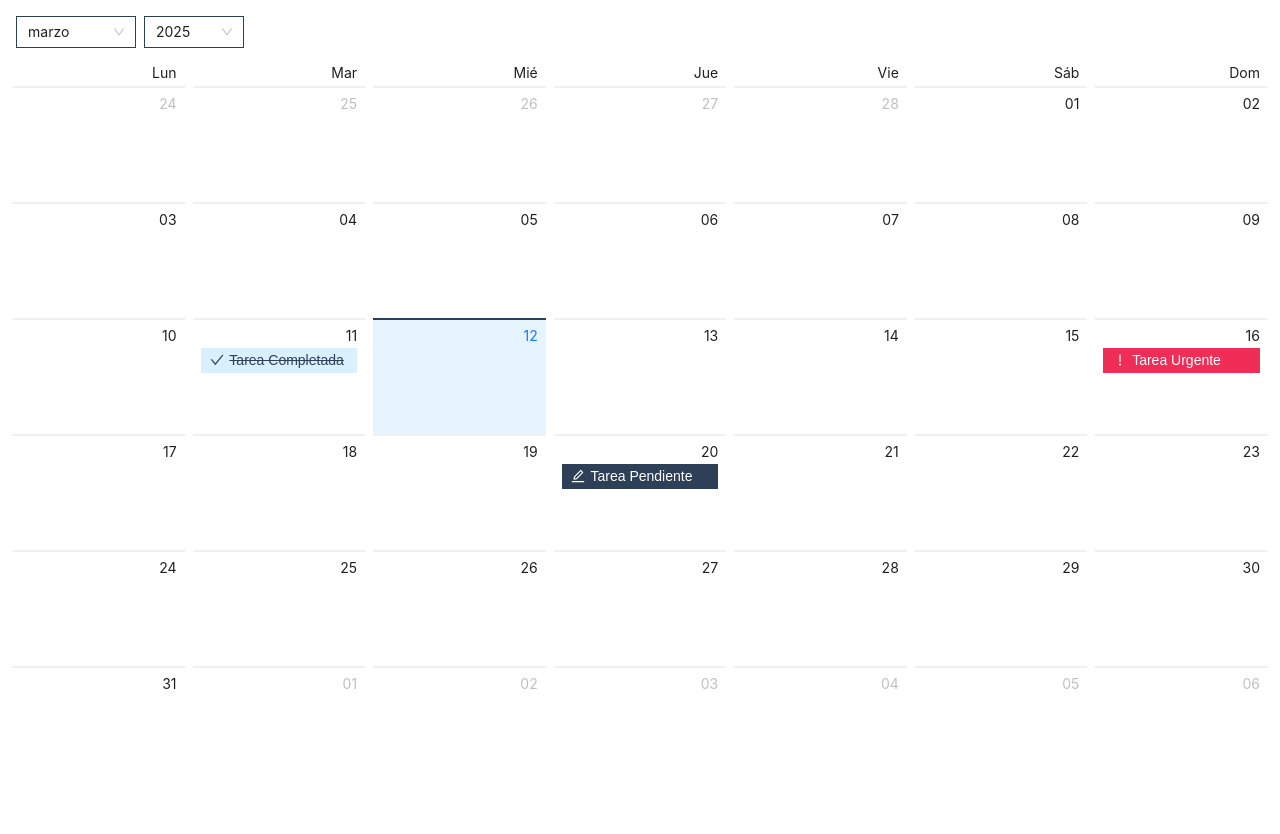
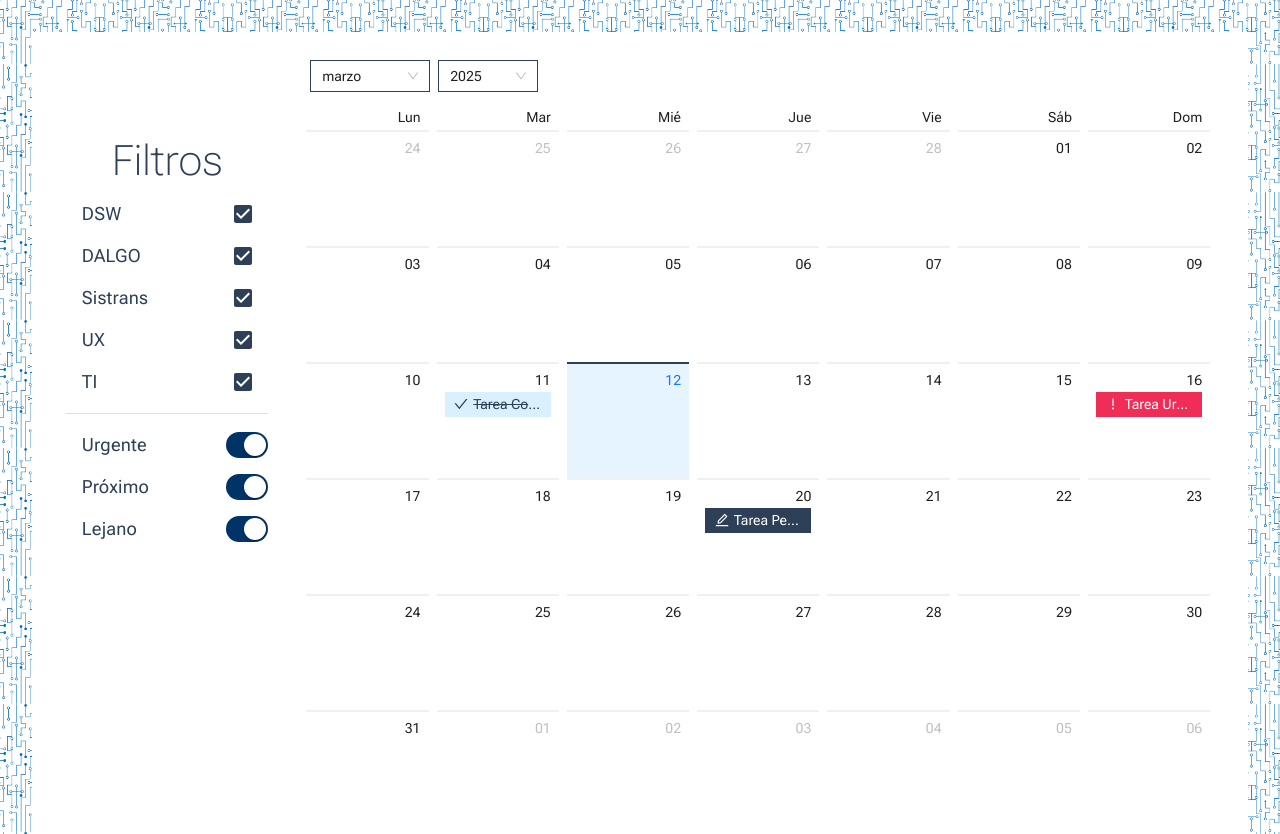
Before and after one commit to wareval0/ialarm, a React (Create React App) app in the folder ialarm_web/: page / in a window 1280 px wide. Before the commit the page ends 800 px from the top, so only its background shows below. Built offline with nearby package versions, Linux system fonts and the light colour scheme.

Commit message:
Visualizacion de los filtros

```diff
--- a/ialarm_web/src/App.css
+++ b/ialarm_web/src/App.css
@@ -0,0 +1,3 @@
+body{
+    margin: 0 !important;
+}
--- a/ialarm_web/src/App.js
+++ b/ialarm_web/src/App.js
@@ -4,7 +4,7 @@ import PageCalendar from './components/PageCalendar';
 
 const App = () => {
   return (
-    <div>
+    <div >
       <PageCalendar></PageCalendar>
     </div>
   );
--- a/ialarm_web/src/components/Calendar.js
+++ b/ialarm_web/src/components/Calendar.js
@@ -5,6 +5,7 @@ import 'dayjs/locale/es';
 import { CheckOutlined, EditOutlined, ExclamationOutlined} from '@ant-design/icons'; // Importa íconos
 import "./Calendar.css";
 import es_ES from 'antd/es/locale/es_ES'; // Importa la localización en español
+import CustomSwitch from './CustomSwitch';
 
 dayjs.locale("es");
 
--- /dev/null
+++ b/ialarm_web/src/components/CustomSwitch.js
@@ -0,0 +1,43 @@
+import { styled } from '@mui/material/styles';
+import Switch from '@mui/material/Switch';
+
+const CustomSwitch = styled((props) => (
+  <Switch focusVisibleClassName=".Mui-focusVisible" disableRipple {...props} />
+))(({ theme }) => ({
+  width: 42,
+  height: 26,
+  padding: 0,
+  '& .MuiSwitch-switchBase': {
+    padding: 0,
+    margin: 2,
+    transitionDuration: '300ms',
+    '&.Mui-checked': {
+      transform: 'translateX(16px)',
+      color: '#fff',
+      '& + .MuiSwitch-track': {
+        backgroundColor: '#003366', // Fondo azul oscuro cuando está activado
+        opacity: 1,
+        border: 0,
+      },
+    },
+    '&.Mui-disabled + .MuiSwitch-track': {
+      opacity: 0.5,
+    },
+  },
+  '& .MuiSwitch-thumb': {
+    width: 22,
+    height: 22,
+    boxSizing: 'border-box',
+    backgroundColor: '#fff', // Círculo blanco
+  },
+  '& .MuiSwitch-track': {
+    borderRadius: 26 / 2,
+    backgroundColor: '#ccc', // Color gris cuando está desactivado
+    opacity: 1,
+    transition: theme.transitions.create(['background-color'], {
+      duration: 500,
+    }),
+  },
+}));
+
+export default CustomSwitch;
--- /dev/null
+++ b/ialarm_web/src/components/Filtros.css
@@ -0,0 +1,9 @@
+h2{
+    font-family: 'Roboto Flex', sans-serif !important;
+    color: #2E4057;
+    font-size: 3em;
+    font-weight: lighter;
+    text-align: center;
+    margin-top: 2em;
+    margin-bottom: 0;
+}
--- /dev/null
+++ b/ialarm_web/src/components/Filtros.js
@@ -0,0 +1,123 @@
+import * as React from 'react';
+import List from '@mui/material/List';
+import ListItem from '@mui/material/ListItem';
+import ListItemButton from '@mui/material/ListItemButton';
+import ListItemText from '@mui/material/ListItemText';
+import Checkbox from '@mui/material/Checkbox';
+import Switch from '@mui/material/Switch';
+import Divider from '@mui/material/Divider';
+import CustomSwitch from './CustomSwitch';
+import "./Filtros.css";
+
+
+export default function CheckboxListSecondary() {
+    const [checked, setChecked] = React.useState([1, 2, 3, 4, 5]);
+    const [switchState, setSwitchState] = React.useState({
+        urgente: true,
+        proximo: true,
+        lejano: true
+    });
+
+
+    const values = {
+        1: 'DSW',
+        2: 'DALGO',
+        3: 'Sistrans',
+        4: 'UX',
+        5: 'TI'
+    }
+
+    // Maneja cambios en los checkboxes
+    const handleToggle = (value) => () => {
+        const currentIndex = checked.indexOf(value);
+        const newChecked = [...checked];
+
+        if (currentIndex === -1) {
+            newChecked.push(value);
+        } else {
+            newChecked.splice(currentIndex, 1);
+        }
+
+        setChecked(newChecked);
+    };
+
+    // Maneja cambios en los switches
+    const handleSwitchChange = (name) => (event) => {
+        setSwitchState({ ...switchState, [name]: event.target.checked });
+    };
+
+
+
+    return (
+        <>
+        <h2 style={{fontFamily: "Roboto"}}>Filtros</h2>
+        <List dense sx={{ width: '100%', maxWidth: 360, bgcolor: 'background.paper' }}>
+        {[1, 2, 3, 4, 5].map((value) => {
+            const labelId = `checkbox-list-secondary-label-${value}`;
+            return (
+            <ListItem
+                key={value}
+                sx={{
+                    color: '#2E4057', // Color del texto
+                    fontSize: '1em', // Tamaño del texto
+                    '& .MuiTypography-root': { fontSize: '1.3em'}, // Personaliza el texto primario
+                }}
+                secondaryAction={
+                <Checkbox
+                    edge="end"
+                    onChange={handleToggle(value)}
+                    checked={checked.includes(value)}
+                    inputProps={{ 'aria-labelledby': labelId }}
+                    sx={{
+                        color: '#2E4057', // Color del checkbox cuando no está seleccionado
+                        '&.Mui-checked': {
+                            color: '#2E4057', // Color cuando está seleccionado
+                        },
+                    }}
+
+                />
+                }
+                disablePadding
+            >
+                <ListItemButton>
+                <ListItemText id={labelId} primary={values[value]} />
+                </ListItemButton>
+            </ListItem>
+            );
+        }
+
+
+
+        )}
+
+         {/* Separador */}
+        <Divider sx={{ margin: '10px 0' }} />
+
+        {/* Switches */}
+        {["Urgente", "Próximo", "Lejano"].map((label) => {
+            const key = label.normalize("NFD").replace(/[\u0300-\u036f]/g, "").toLowerCase();
+
+            return (
+                <ListItem key={key} disablePadding
+                sx={{
+                    color: '#2E4057', // Color del texto
+                    fontSize: '1em', // Tamaño del texto
+                    '& .MuiTypography-root': { fontSize: '1.3em'}, // Personaliza el texto primario
+                }}
+                >
+                    <ListItemButton>
+                        <ListItemText primary={label} />
+                    </ListItemButton>
+                    <CustomSwitch
+                        checked={switchState[key]}
+                        onChange={handleSwitchChange(key)}
+                        />
+
+
+                </ListItem>
+            );
+        })}
+        </List>
+        </>
+    );
+}
--- /dev/null
+++ b/ialarm_web/src/components/PageCalendar.css
@@ -0,0 +1,6 @@
+.container{
+    padding: 2em;
+    padding-bottom: 0;
+    background-image: url("../images/pattern.png");
+    background-size: 10%;
+}
--- a/ialarm_web/src/components/PageCalendar.js
+++ b/ialarm_web/src/components/PageCalendar.js
@@ -1,10 +1,29 @@
+import React, { useState } from 'react';
 import Calendar from './Calendar';
+import { Col, Row } from 'antd';
+import Filtros from './Filtros';
+import "./PageCalendar.css";
 
 function PageCalendar() {
+  const [filters, setFilters] = useState({
+    urgente: true,
+    proximo: true,
+    lejano: true
+  });
+
   return (
-    <div>
-      <Calendar />
+    <div className='container'>
+      <Row style={{ paddingTop: '20px', backgroundColor: 'white' }} justify="space-evenly">
+        <Col span={4}>
+          <Filtros filters={filters} setFilters={setFilters} />
+        </Col>
+
+        <Col span={18}>
+          <Calendar filters={filters} />
+        </Col>
+      </Row>
     </div>
   );
 }
+
 export default PageCalendar;
--- a/ialarm_web/src/index.css
+++ b/ialarm_web/src/index.css
@@ -1,6 +1,11 @@
 
 @import url('https://fonts.googleapis.com/css2?family=Roboto+Flex:opsz,wght@8..144,100..1000&family=Roboto:ital,wght@0,100..900;1,100..900&display=swap');
 
+body{
+    margin: 0 !important;
+}
+
 *{
     font-family: 'Roboto Flex', sans-serif !important;
+    box-sizing: border-box;
 }
--- a/ialarm_web/src/index.js
+++ b/ialarm_web/src/index.js
@@ -1,6 +1,7 @@
 import React from 'react';
 import ReactDOM from 'react-dom/client';
 import App from './App';
+import "./index.css";
 
 const root = ReactDOM.createRoot(document.getElementById('root'));
 root.render(
```
Also changed, not shown: ialarm_web/src/images/pattern.png (added).
